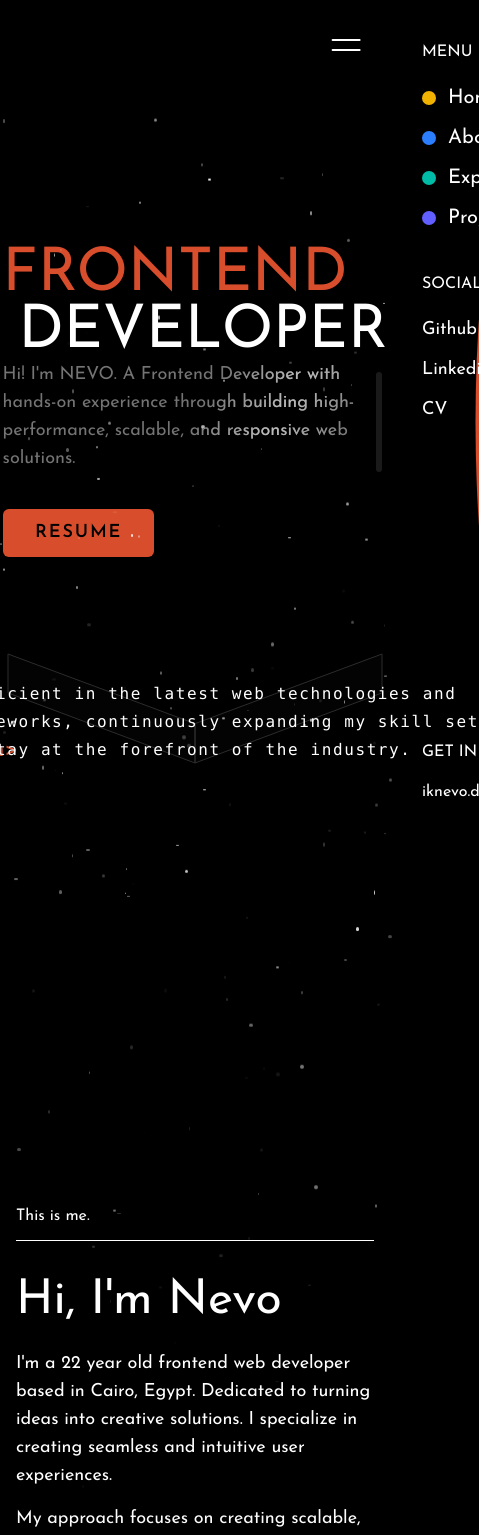
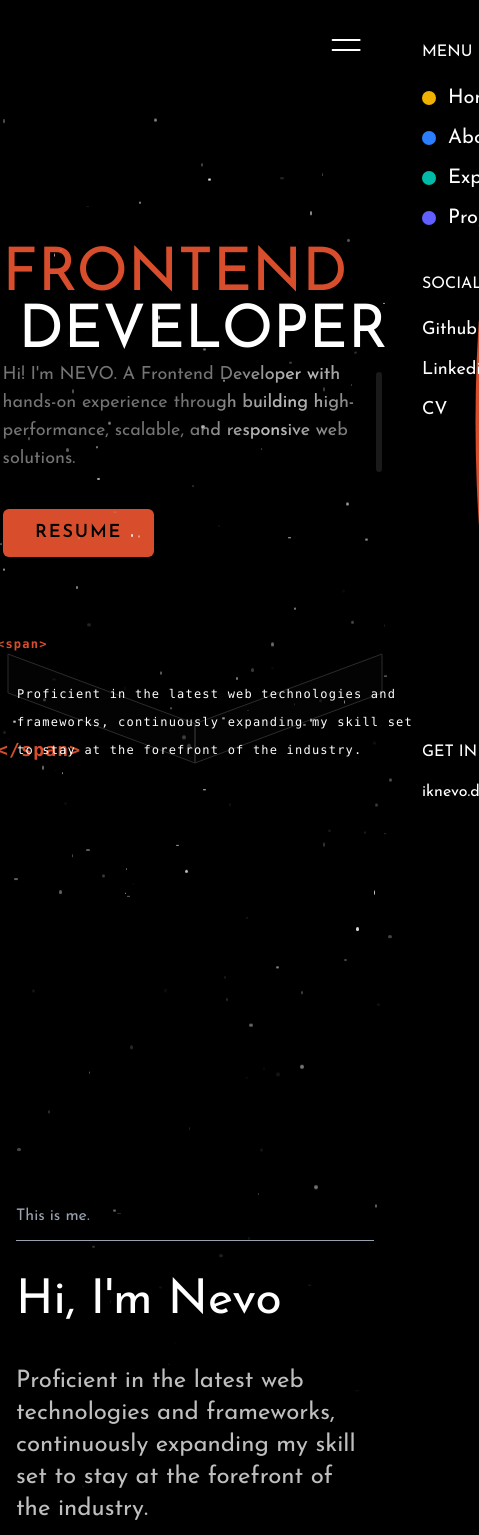
Before and after one commit to iknevo/nevo.dev, a Next.js app: page / in a window 390 px wide. Shown: the top 1535 px of the page, 479 px wide, since content can reach past the window. Built offline with nearby package versions, Linux system fonts and the light colour scheme.

Commit message:
animations edit

```diff
--- a/app/_components/AboutMe.tsx
+++ b/app/_components/AboutMe.tsx
@@ -66,13 +66,20 @@ export default function AboutMe() {
           />
         </h2>
 
-        <p className="pb-3 border-b text-muted-foreground slide-up-and-fade">
+        <p className="pb-3 border-b text-gray-400 slide-up-and-fade">
           This is me.
         </p>
 
         <div className="grid md:grid-cols-12 mt-9">
           <div className="md:col-span-5">
-            <p className="text-5xl slide-up-and-fade">Hi, I&apos;m Nevo</p>
+            <p className="text-5xl slide-up-and-fade">
+              Hi, I&apos;m Nevo
+              <span className="text-2xl text-white/75 mt-10 inline-block">
+                Proficient in the latest web technologies and frameworks,
+                continuously expanding my skill set to stay at the forefront of
+                the industry.
+              </span>
+            </p>
           </div>
           <div className="md:col-span-7">
             <div className="text-lg text-muted-foreground max-w-[450px]">
--- a/app/_components/Banner.tsx
+++ b/app/_components/Banner.tsx
@@ -13,7 +13,7 @@ gsap.registerPlugin(ScrollTrigger, useGSAP);
 
 export default function Banner() {
   const containerRef = useRef<HTMLDivElement>(null);
-  const scope = useRef<HTMLDivElement>(null);
+  const codeRef = useRef<HTMLDivElement>(null);
 
   useGSAP(
     () => {
@@ -60,7 +60,7 @@ export default function Banner() {
           });
       }
     },
-    { scope }
+    { scope: codeRef }
   );
   return (
     <section className="" id="banner">
@@ -75,7 +75,7 @@ export default function Banner() {
             <br /> <span className="ml-4">DEVELOPER</span>
           </h1>
           <ShinyText
-            className="text-lg"
+            className="text-lg slide-up-and-fade"
             text="
             Hi! I'm NEVO. A Frontend Developer with hands-on experience through
             building high-performance, scalable, and responsive web solutions.
@@ -94,10 +94,10 @@ export default function Banner() {
             </Button>
           </Magnet>
         </div>
-
+        <div className="slide-up-and-fade absolute bottom-20 right-1/2 translate-x-1/2 md:translate-x-0 md:right-20 md:bottom-25">
           <code
-          ref={scope}
-          className="text-white flex flex-col link absolute bottom-20 right-1/2 translate-x-1/2 md:translate-x-0 md:right-20 md:bottom-25 md:text-sm tracking-widest"
+            ref={codeRef}
+            className="text-white flex flex-col text-xs md:text-sm tracking-widest"
           >
             <span className="block md:text-lg font-bold text-primary">
               {"<span>"}
@@ -124,6 +124,7 @@ export default function Banner() {
             </span>
           </code>
         </div>
+      </div>
     </section>
   );
 }
```
Lines whose indentation alone changed are shown as unchanged.
